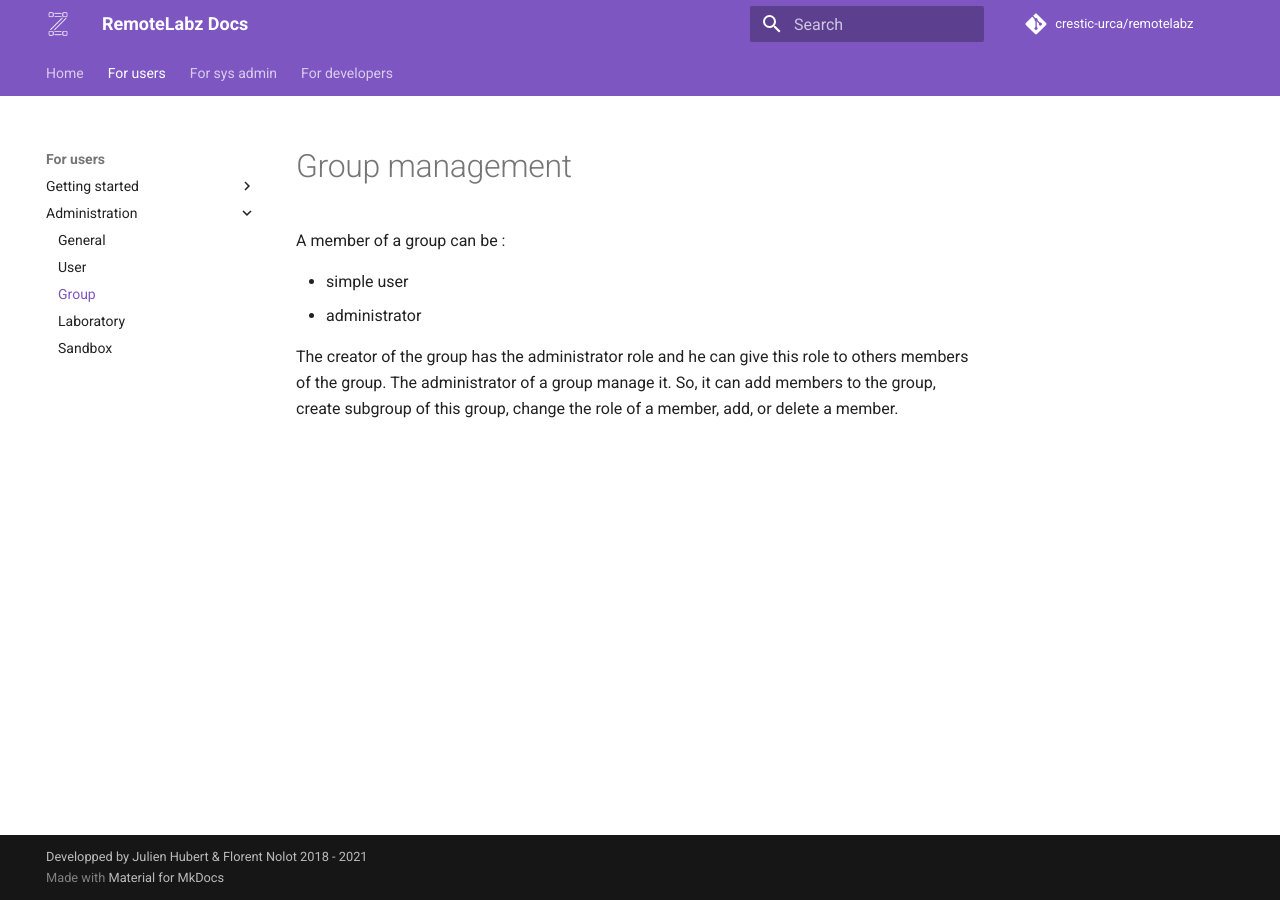
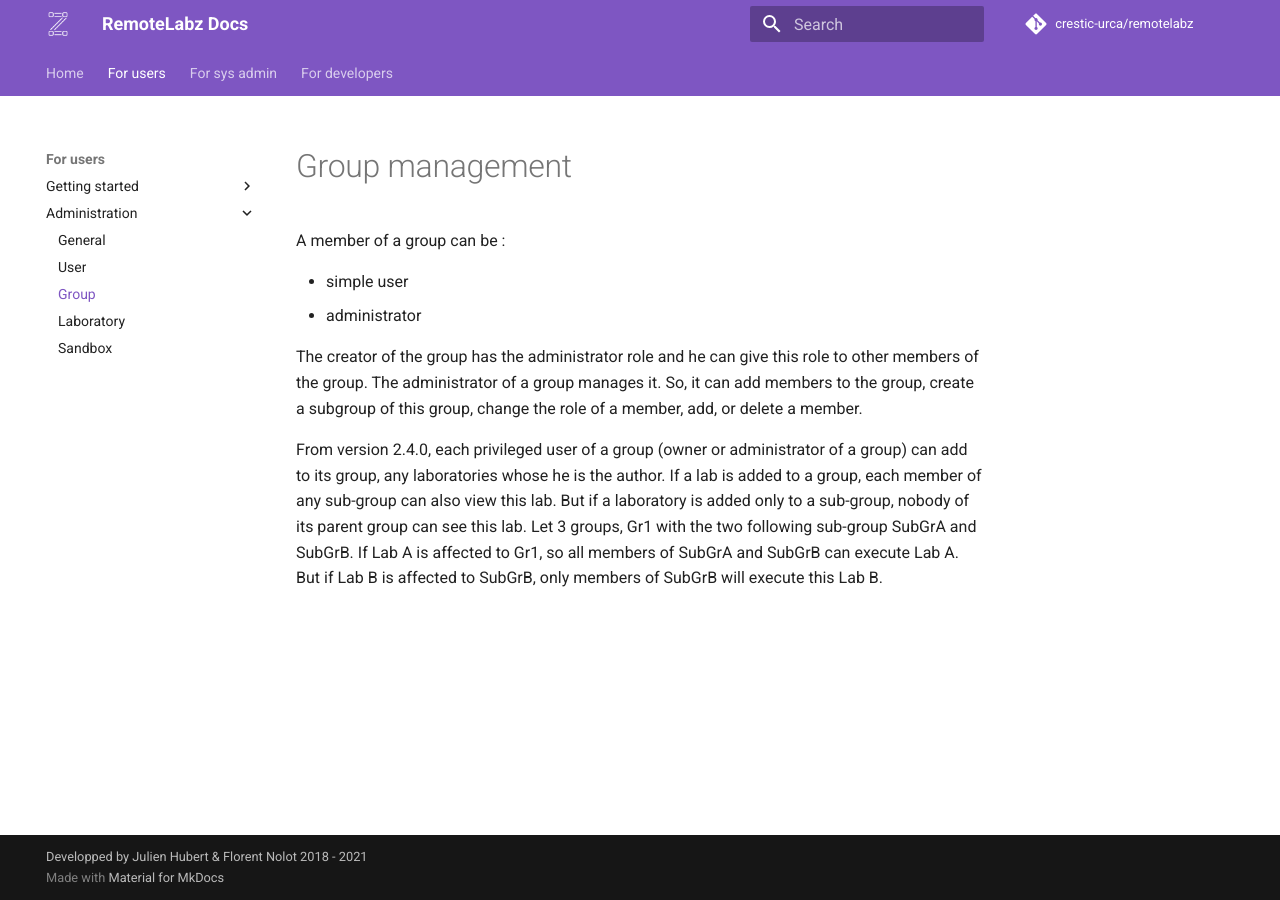
Before and after one commit to remotelabz/remotelabz-docs, an MkDocs documentation site: the page built from docs/users/administration/group.md, in a window 1280 px wide. Built offline with MkDocs 1.6.1 and Material for MkDocs 9.7.7, drawn with Linux system fonts in a browser that asks for light colours; comment, search, counter and statistics services are not loaded.

Commit message:
Add group and lab usages

```diff
--- a/docs/users/administration/group.md
+++ b/docs/users/administration/group.md
@@ -5,4 +5,7 @@ A member of a group can be :
  * simple user
  * administrator
 
-The creator of the group has the administrator role and he can give this role to others members of the group. The administrator of a group manage it. So, it can add members to the group, create subgroup of this group, change the role of a member, add, or delete a member.
+The creator of the group has the administrator role and he can give this role to other members of the group. The administrator of a group manages it. So, it can add members to the group, create a subgroup of this group, change the role of a member, add, or delete a member.
+
+From version 2.4.0, each privileged user of a group (owner or administrator of a group) can add to its group, any laboratories whose he is the author. If a lab is added to a group, each member of any sub-group can also view this lab. But if a laboratory is added only to a sub-group, nobody of its parent group can see this lab.
+Let 3 groups, Gr1 with the two following sub-group SubGrA and SubGrB. If Lab A is affected to Gr1, so all members of SubGrA and SubGrB can execute Lab A. But if Lab B is affected to SubGrB, only members of SubGrB will execute this Lab B.
```
